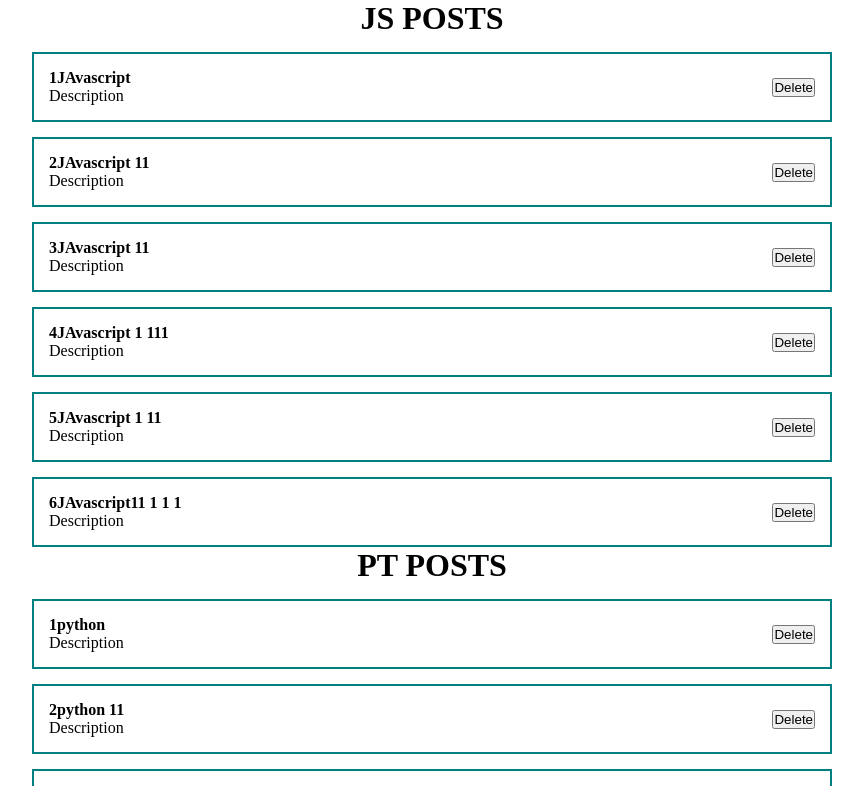
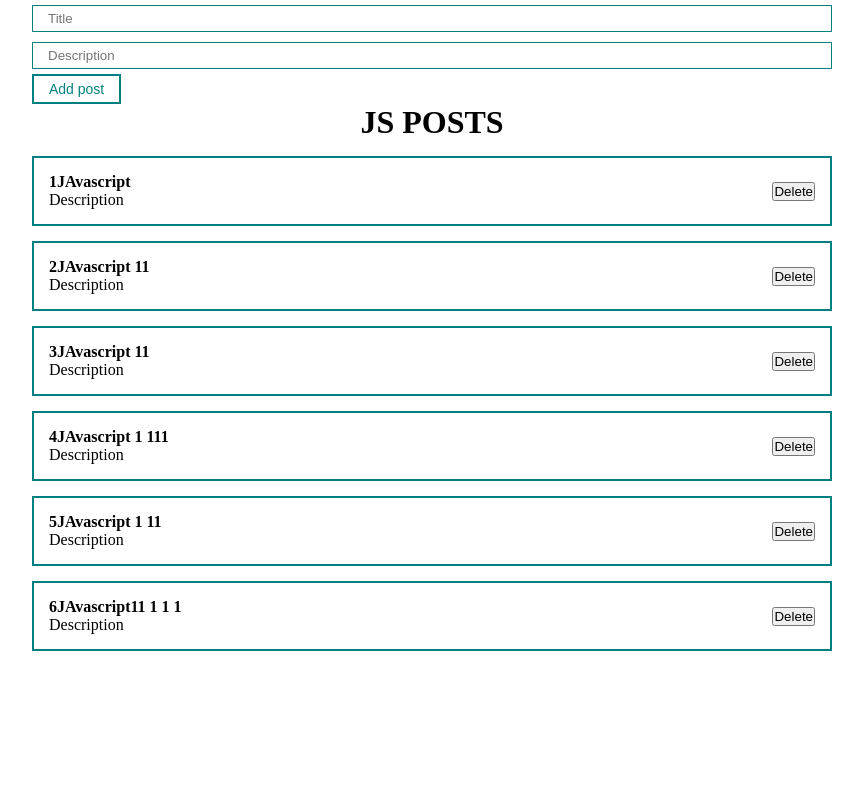
Before and after one commit to lechr0ma/untitled4, a React (Create React App) app: page / in a window 1280 px wide. Shown: the top 786 px of the page, without its empty margins (208-1071 px from the left). Built offline with nearby package versions, Linux system fonts and the light colour scheme.

Commit message:
add post

```diff
--- a/src/App.js
+++ b/src/App.js
@@ -1,10 +1,12 @@
-import React, {useState} from "react";
+import React, {useRef, useState} from "react";
 import './styles/App.css'
 import PostItem from "./components/PostItem";
 import PostList from "./components/PostList";
+import MyButton from "./components/UI/buttons/MyButton";
+import MyInput from "./components/UI/input/MyInput";
 
 function App() {
-        const [posts, setPosts] = useState([
+    const [posts, setPosts] = useState([
             {id:1, title: 'JAvascript', body: 'Description' },
             {id:2, title: 'JAvascript 11', body: 'Description' },
             {id:3, title: 'JAvascript  11', body: 'Description' },
@@ -13,19 +15,36 @@ function App() {
             {id:6, title: 'JAvascript11 1 1 1 ', body: 'Description' },
             ]
         )
-    const [posts2, setPosts2] = useState([
-            {id:1, title: 'python', body: 'Description' },
-            {id:2, title: 'python 11', body: 'Description' },
-            {id:3, title: 'python  11', body: 'Description' },
-            {id:4, title: 'python 1 111', body: 'Description' },
-            {id:5, title: 'python 1 11 ', body: 'Description' },
-            {id:6, title: 'python11 1 1 1 ', body: 'Description' },
-        ]
-    )
+    const [title, setTitle] = useState('')
+    const [body, setBody] = useState('')
+
+    function addPost (event) {
+            event.preventDefault()
+        setPosts(posts.concat({id:Date.now(), title: title, body: body }) )
+        setTitle('')
+        setBody('')
+
+
+    }
+
   return (
     <div className="App">
+        <form>
+            <MyInput
+                type="text"
+                placeholder='Title'
+                value={title}
+                onChange={(e) => setTitle(e.target.value)}
+            />
+            <MyInput
+                type="text"
+                placeholder='Description'
+                value={body}
+                onChange={(e)=> setBody(e.target.value)}
+            />
+            <MyButton onClick={addPost}>Add post</MyButton>
+        </form>
         <PostList posts={posts} title={'JS POSTS'}/>
-        <PostList posts={posts2} title={'PT POSTS'}/>
     </div>
   );
 }
--- /dev/null
+++ b/src/components/UI/buttons/MyButton.jsx
@@ -0,0 +1,15 @@
+import React from 'react';
+import classes from './MyButton.module.css'
+
+const MyButton = ({children, ...props}) => {
+    return (
+        <button
+            {...props}
+            className={classes.myBtn}
+        >
+            {children}
+        </button>
+    );
+};
+
+export default MyButton;
--- /dev/null
+++ b/src/components/UI/buttons/MyButton.module.css
@@ -0,0 +1,8 @@
+.myBtn{
+    padding: 5px 15px;
+    color: teal;
+    font-size: 14px;
+    background: transparent;
+    border: 2px solid teal;
+    cursor: pointer;
+}
--- /dev/null
+++ b/src/components/UI/input/MyInput.jsx
@@ -0,0 +1,11 @@
+import React from 'react';
+import classes from './MyInput.module.css'
+
+const MyInput = React.forwardRef((props, ref) => {
+    return (
+        <input ref={ref} className={classes.myInput} {...props}/>
+
+    );
+});
+
+export default MyInput;
--- /dev/null
+++ b/src/components/UI/input/MyInput.module.css
@@ -0,0 +1,6 @@
+.myInput{
+    width: 100%;
+    padding: 5px 15px;
+    margin: 5px 0;
+    border: 1px solid teal;
+}
```
